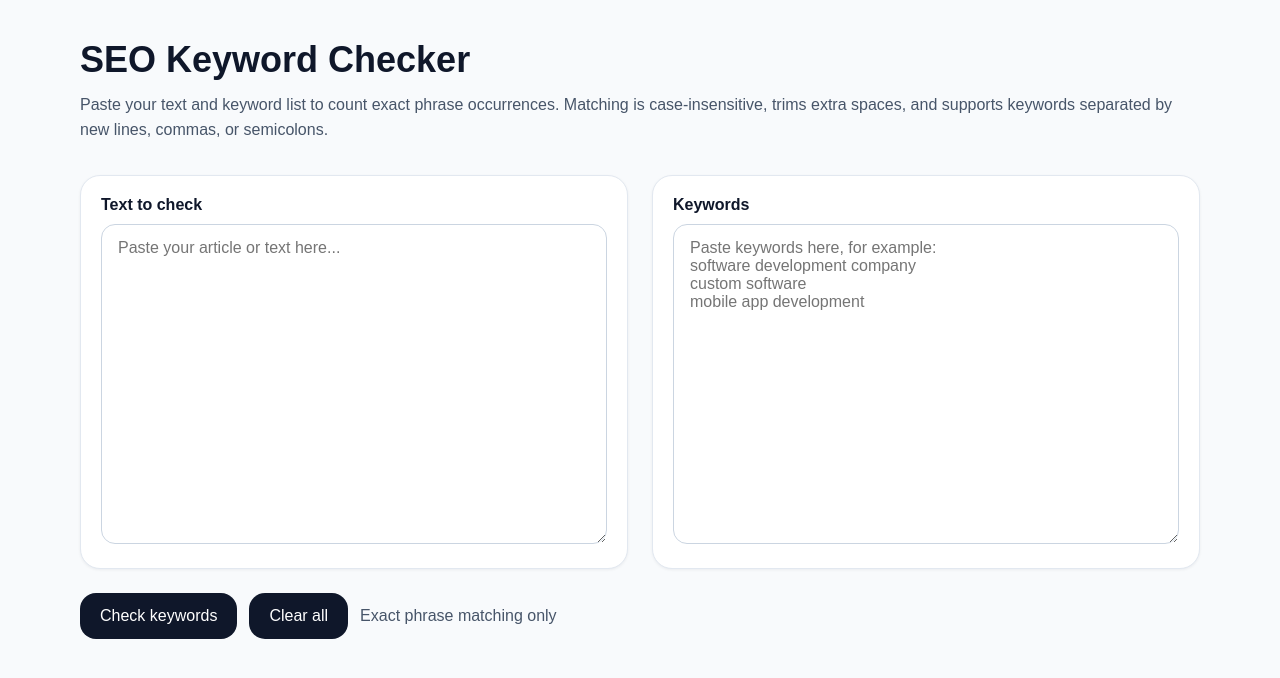
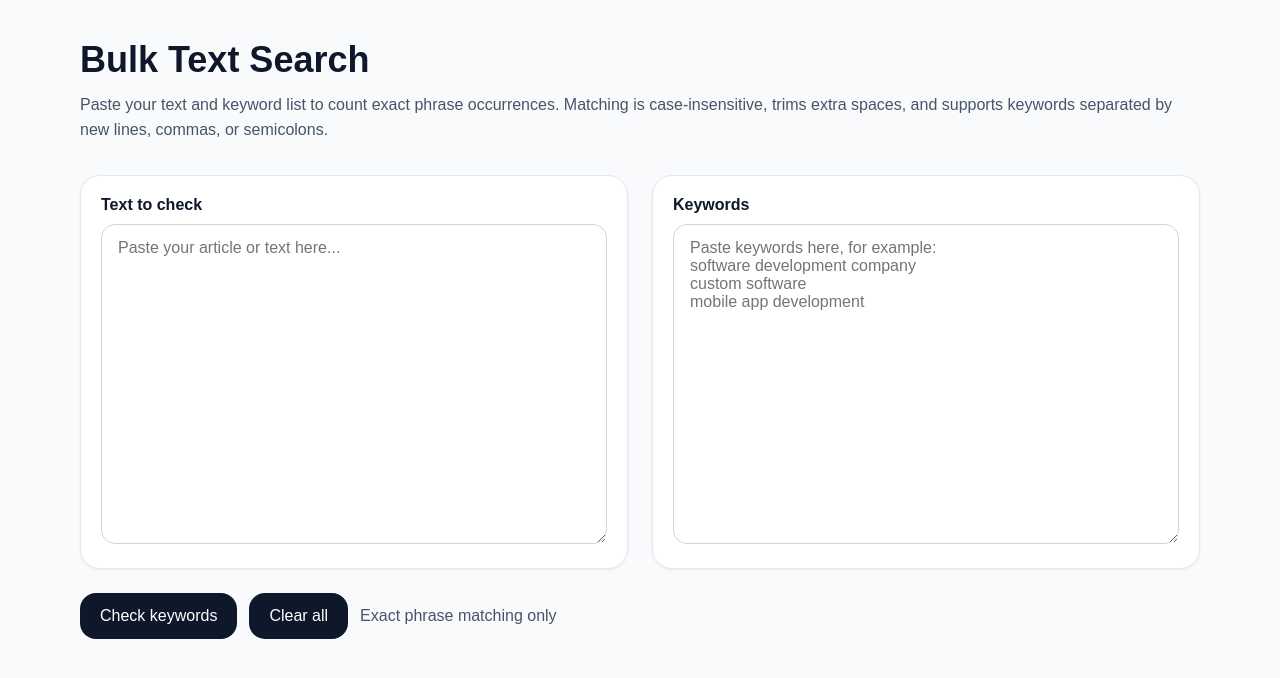
Before and after one commit to tonymazur373/keyword-checker, a Next.js app: page / in a window 1280 px wide. Shown: the top 678 px of the page. Built offline with nearby package versions, Linux system fonts and the light colour scheme.

Commit message:
page.tsx

```diff
--- a/app/page.tsx
+++ b/app/page.tsx
@@ -81,7 +81,7 @@ export default function Home() {
     <main className="page-shell">
       <div className="container">
         <header className="hero">
-          <h1>SEO Keyword Checker</h1>
+          <h1>Bulk Text Search</h1>
           <p>
             Paste your text and keyword list to count exact phrase occurrences.
             Matching is case-insensitive, trims extra spaces, and supports
```
